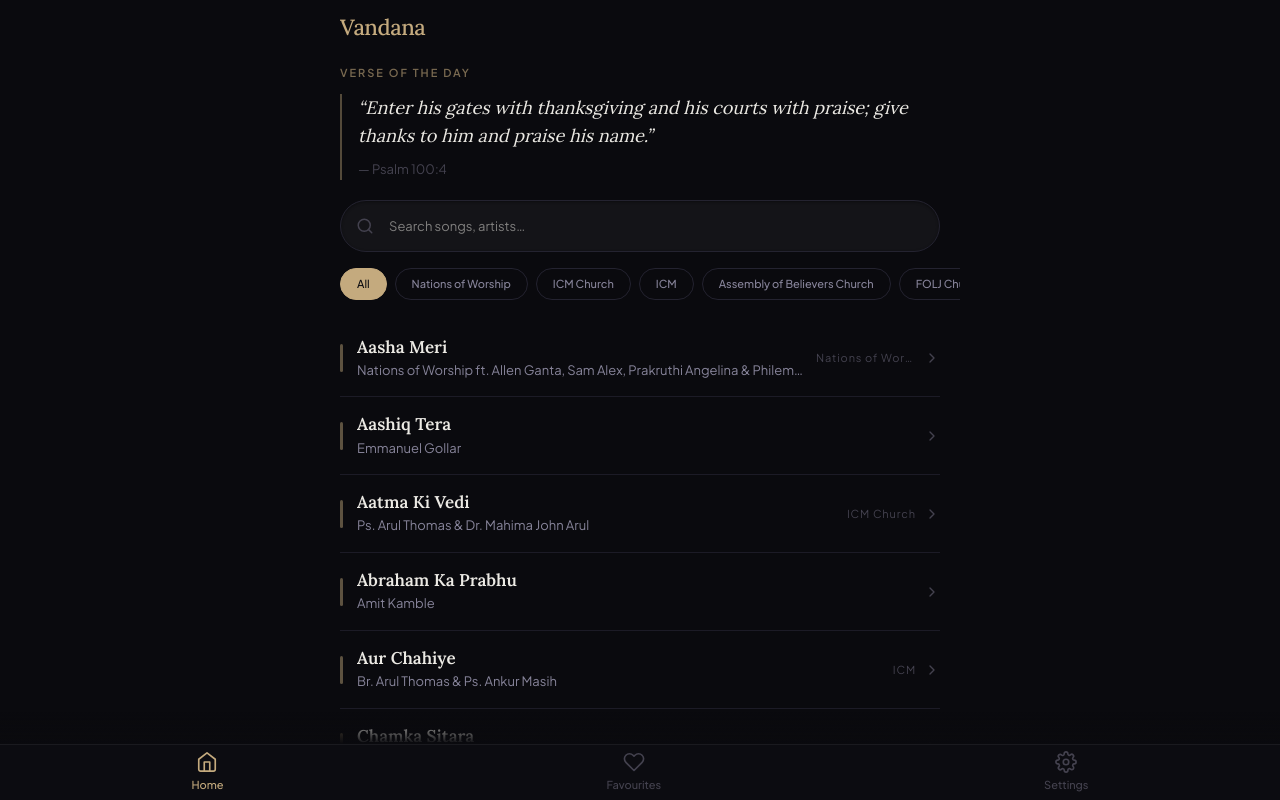
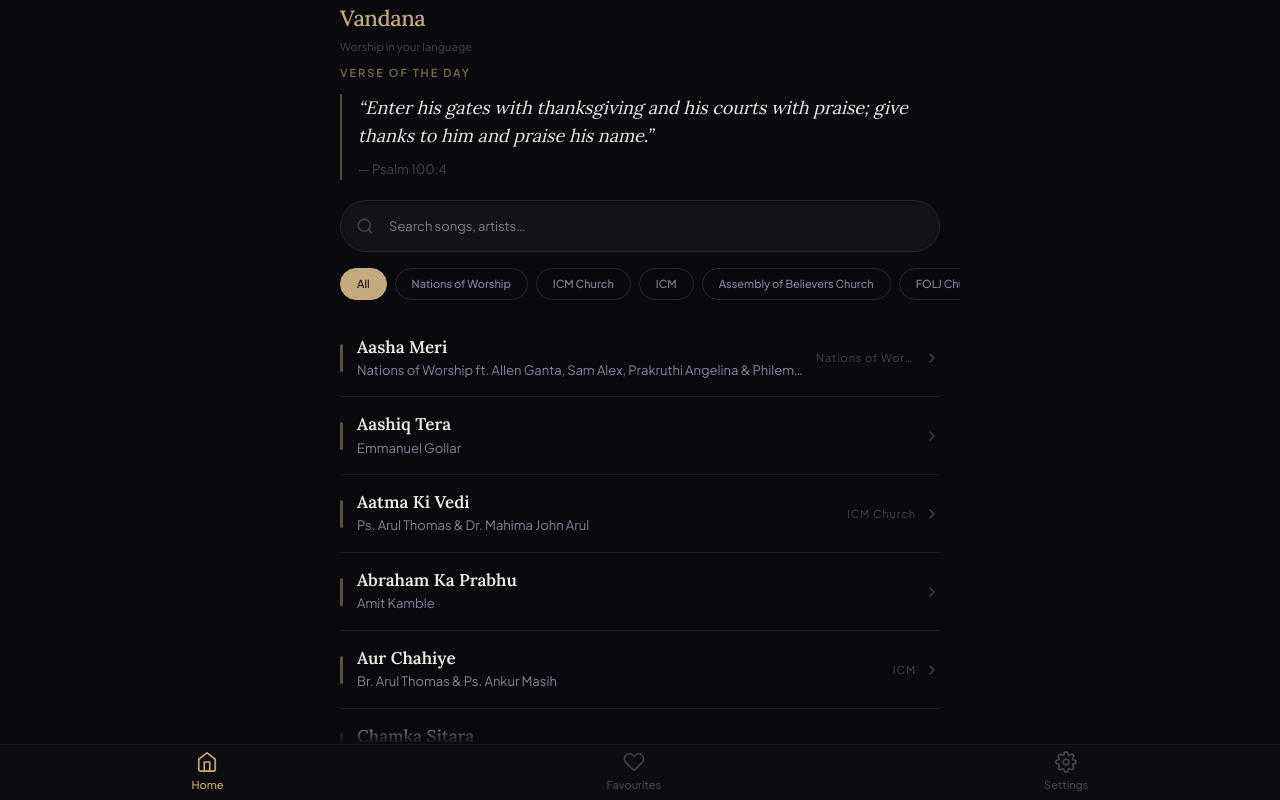
Before and after one commit to TheAlgo7/vandana-worship-app, a Next.js app: page / in a window 1280 px wide. Shown: the top 800 px of the page. Built offline with nearby package versions, Linux system fonts and the light colour scheme.

Commit message:
fix: home screen description, Hindi verse, and song language preference
- AppTitle: add 'Worship in your language' description below title
- DailyVerse: fix Hindi detection (was checking 'hi' instead of 'hindi')
- SongView: respect user's stored language preference from settings

```diff
--- a/src/app/song/[id]/SongView.tsx
+++ b/src/app/song/[id]/SongView.tsx
@@ -9,7 +9,14 @@ import FontSizeControl from "@/components/FontSizeControl";
 import { useFavourites } from "@/contexts/FavouritesContext";
 
 export default function SongView({ song }: { song: Song }) {
-  const [lang, setLang] = useState<Language>(song.language_default);
+  const [lang, setLang] = useState<Language>(() => {
+    if (typeof window === "undefined") return song.language_default;
+    const stored = localStorage.getItem("vandana-default-lang");
+    if (stored === "hindi" || stored === "hinglish") {
+      if (song.lyrics[stored as Language]) return stored as Language;
+    }
+    return song.language_default;
+  });
   const sections = song.lyrics[lang] ?? song.lyrics[song.language_default];
   const { toggleFavourite, isFavourite } = useFavourites();
   const fav = isFavourite(song.id);
--- a/src/components/AppTitle.tsx
+++ b/src/components/AppTitle.tsx
@@ -13,6 +13,7 @@ export default function AppTitle() {
   const isHindi = lang === "hindi";
 
   return (
+    <div style={{ display: "flex", flexDirection: "column" }}>
       <span
         style={{
           fontFamily: isHindi ? "var(--font-devanagari)" : "var(--font-display)",
@@ -24,5 +25,17 @@ export default function AppTitle() {
       >
         {isHindi ? "वंदना" : "Vandana"}
       </span>
+      <span
+        style={{
+          fontFamily: "var(--font-body)",
+          fontSize: "var(--text-xs)",
+          color: "var(--text-muted)",
+          marginTop: 2,
+          letterSpacing: "0.01em",
+        }}
+      >
+        {isHindi ? "अपनी भाषा में आराधना" : "Worship in your language"}
+      </span>
+    </div>
   );
 }
--- a/src/components/DailyVerse.tsx
+++ b/src/components/DailyVerse.tsx
@@ -20,8 +20,8 @@ export default function DailyVerse() {
   } | null>(null);
 
   useEffect(() => {
-    const lang = localStorage.getItem("vandana-default-lang") ?? "en";
-    const isHindi = lang === "hi";
+    const lang = localStorage.getItem("vandana-default-lang") ?? "hinglish";
+    const isHindi = lang === "hindi";
 
     const hour = new Date().getHours();
     const period = getPeriod(hour);
```
Lines whose indentation alone changed are shown as unchanged.
